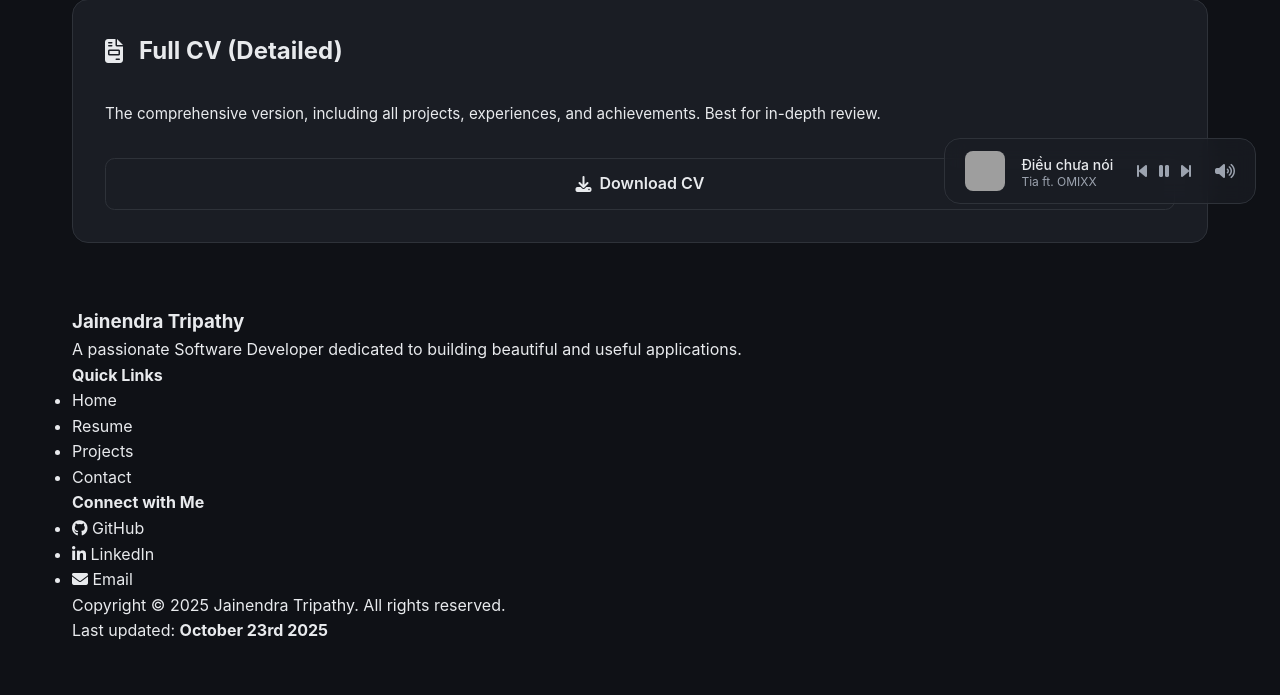
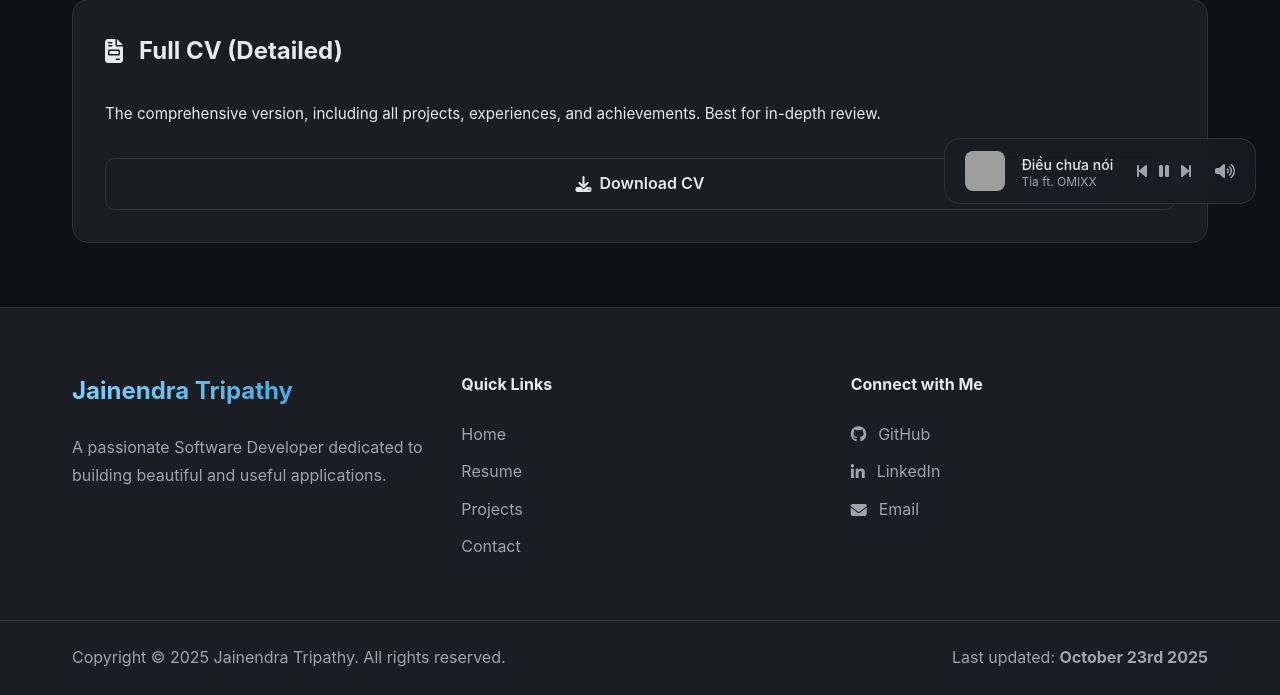
Before and after one commit to jainendra001/Personal-Portfolio, a PHP site: page /download-resume.html in a window 1280 px wide. Shown: the part 572-1267 px from the top of the page. Before the commit the page ends 1212 px from the top, so only its background shows below. Run offline with PHP 8.4, Linux system fonts and the light colour scheme; grey boxes are pictures that could not be loaded.

Commit message:
fix : the footer

```diff
--- a/css/styles.css
+++ b/css/styles.css
@@ -2256,3 +2256,80 @@ body.light-mode .grid-item:hover {
         font-size: 0.85rem;
     }
 }
+
+/* ====================================================== */
+/* --- FOOTER --- */
+/* ====================================================== */
+
+.main-footer {
+    background-color: var(--color-surface-bg);
+    padding: 4rem 0 0;
+    border-top: 1px solid var(--color-border);
+}
+
+.footer-container {
+    display: grid;
+    grid-template-columns: repeat(auto-fit, minmax(250px, 1fr));
+    gap: 2rem;
+    padding-bottom: 3rem;
+}
+
+.footer-column h3,
+.footer-column h4 {
+    margin-bottom: 1.5rem;
+    color: var(--color-primary-text);
+}
+
+.footer-logo span {
+    background: linear-gradient(to right, var(--color-accent-light), var(--color-accent));
+    -webkit-background-clip: text;
+    -webkit-text-fill-color: transparent;
+    font-size: 1.5rem;
+    font-weight: bold;
+}
+
+.footer-about p {
+    color: var(--color-secondary-text);
+    line-height: 1.7;
+}
+
+.footer-links ul,
+.footer-connect ul {
+    list-style: none;
+}
+
+.footer-links li a,
+.footer-connect li a {
+    color: var(--color-secondary-text);
+    margin-bottom: 0.75rem;
+    display: inline-block;
+    transition: color 0.3s, transform 0.3s;
+}
+
+.footer-links li a:hover,
+.footer-connect li a:hover {
+    color: var(--color-accent);
+    transform: translateX(5px);
+}
+
+.footer-connect li a {
+    display: flex;
+    align-items: center;
+    gap: 0.75rem;
+}
+
+.footer-copyright {
+    border-top: 1px solid var(--color-border);
+    padding: 1.5rem 0;
+}
+
+.footer-copyright .container {
+    display: flex;
+    justify-content: space-between;
+    align-items: center;
+    flex-wrap: wrap;
+    gap: 1rem;
+    color: var(--color-secondary-text);
+    font-size: 0.875rem;
+}
+>>>>>>> 4134a0c0784708f25ae8af514c088782fba94776
```
